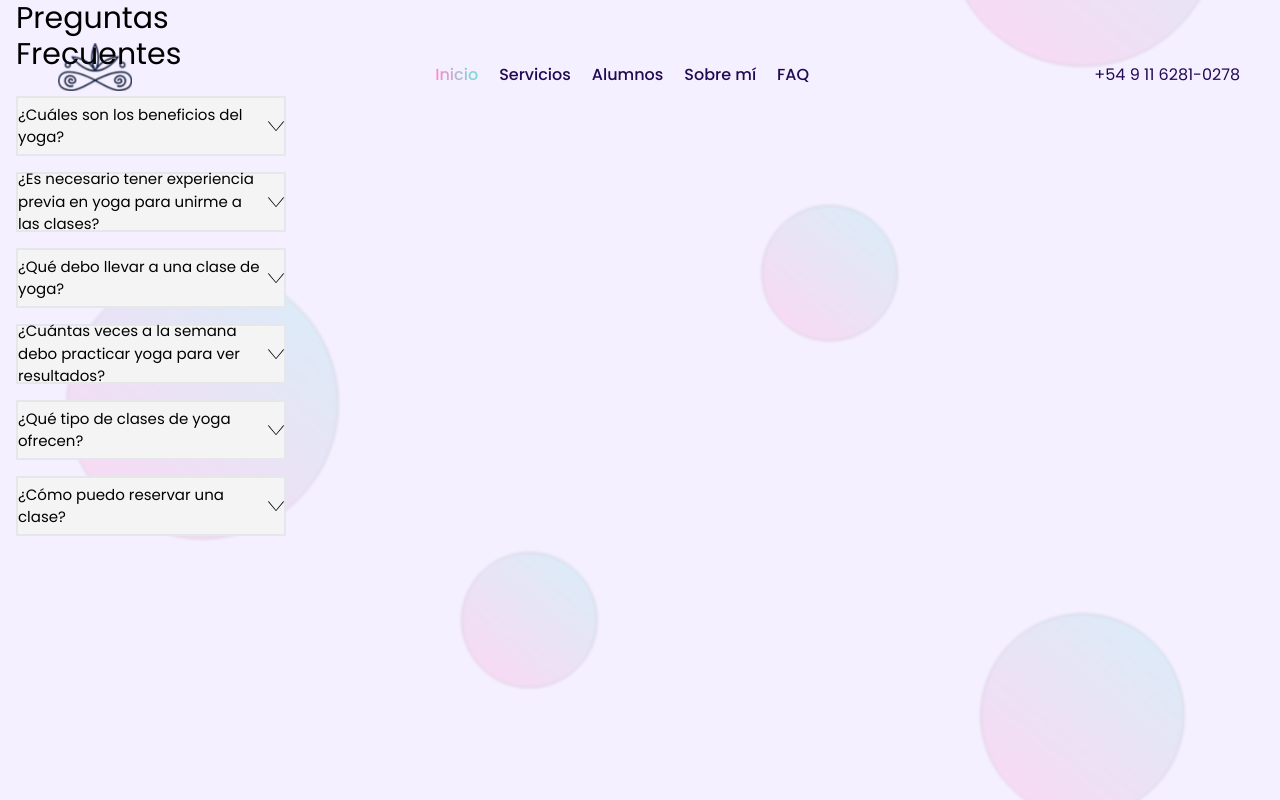
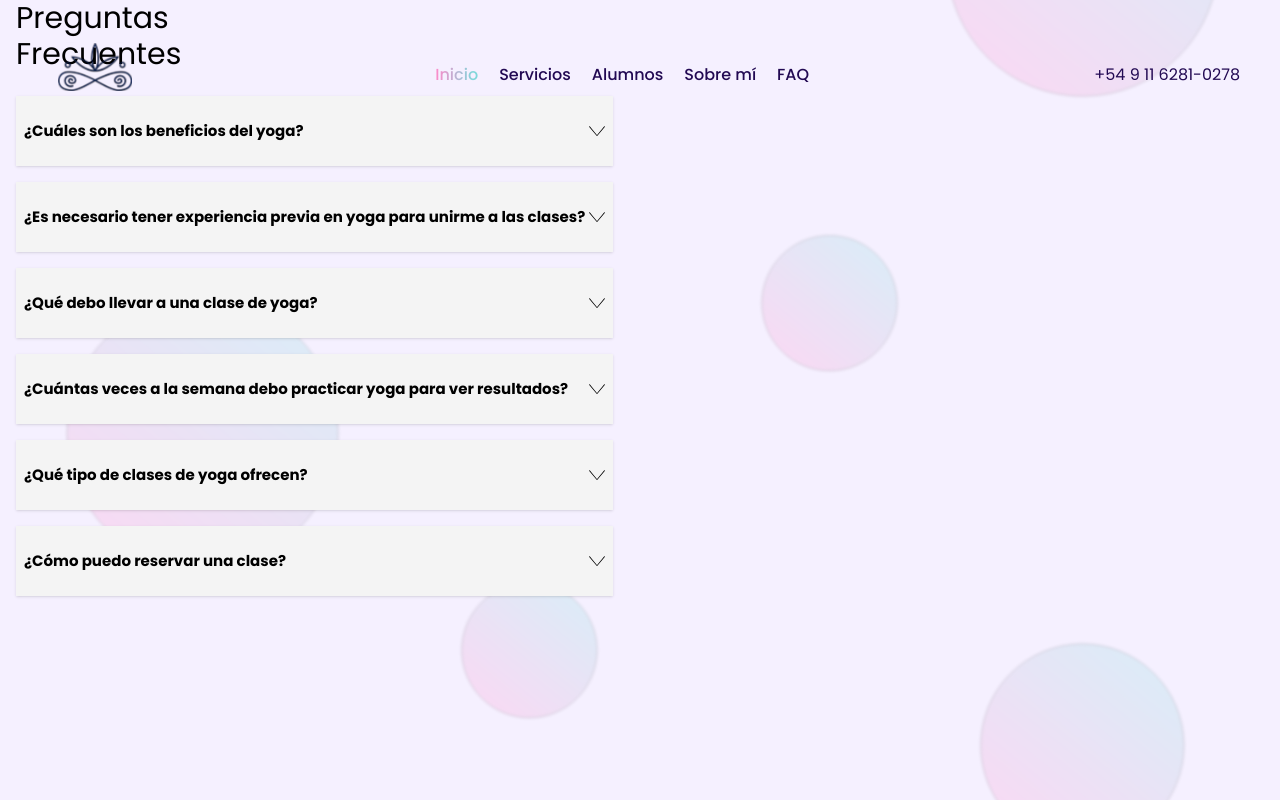
Before and after one commit to NexusDigitalWeb/CarinaVergara-Landing-page, a React (Vite) app: page / in a window 1280 px wide. Built offline with nearby package versions, Linux system fonts and the light colour scheme.

Commit message:
CarsQeustions

```diff
--- a/src/components/FAQ/CardQuestions.tsx
+++ b/src/components/FAQ/CardQuestions.tsx
@@ -6,11 +6,17 @@ const CardQuestions: React.FC<CardQuestion> = ({ pregunta, respuesta }) => {
     return (
         <div >
             <details>
-                <summary className='list-none flex items-center justify-between gap-1 bg-[#F4F4F4] w-[270px] h-[60px] text-[15px] border-2  '>
+                <summary
+                    className='list-none flex items-center justify-between gap-1
+                    bg-[#F4F4F4] min-w-[270px] h-[70px] p-2 text-[15px] text shadow font-bold  '>
                     {pregunta}
                     <img src={Flecha} alt="" />
                 </summary>
-                <p className='bg-[#03A7AD] rounded-bl-lg rounded-br-lg border-b-2 text-center text-[15px] '>{respuesta}</p>
+                <p
+                    className='bg-[#03A7AD] rounded-bl-2xl rounded-br-2xl
+                    border-b-2 text-center text-[14px] text-white p-2 '>
+                    {respuesta}
+                </p>
             </details>
         </div>
     )
```
